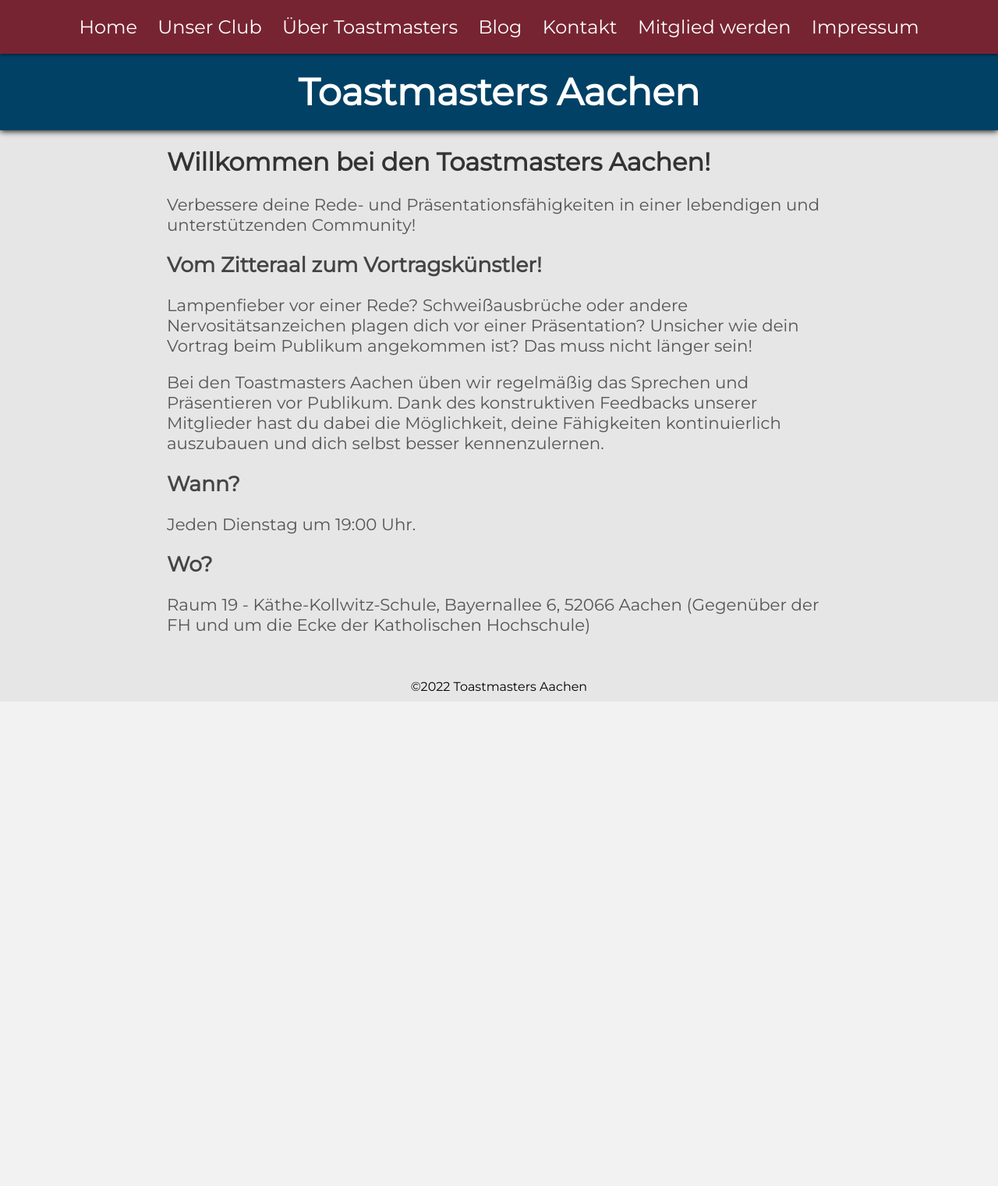
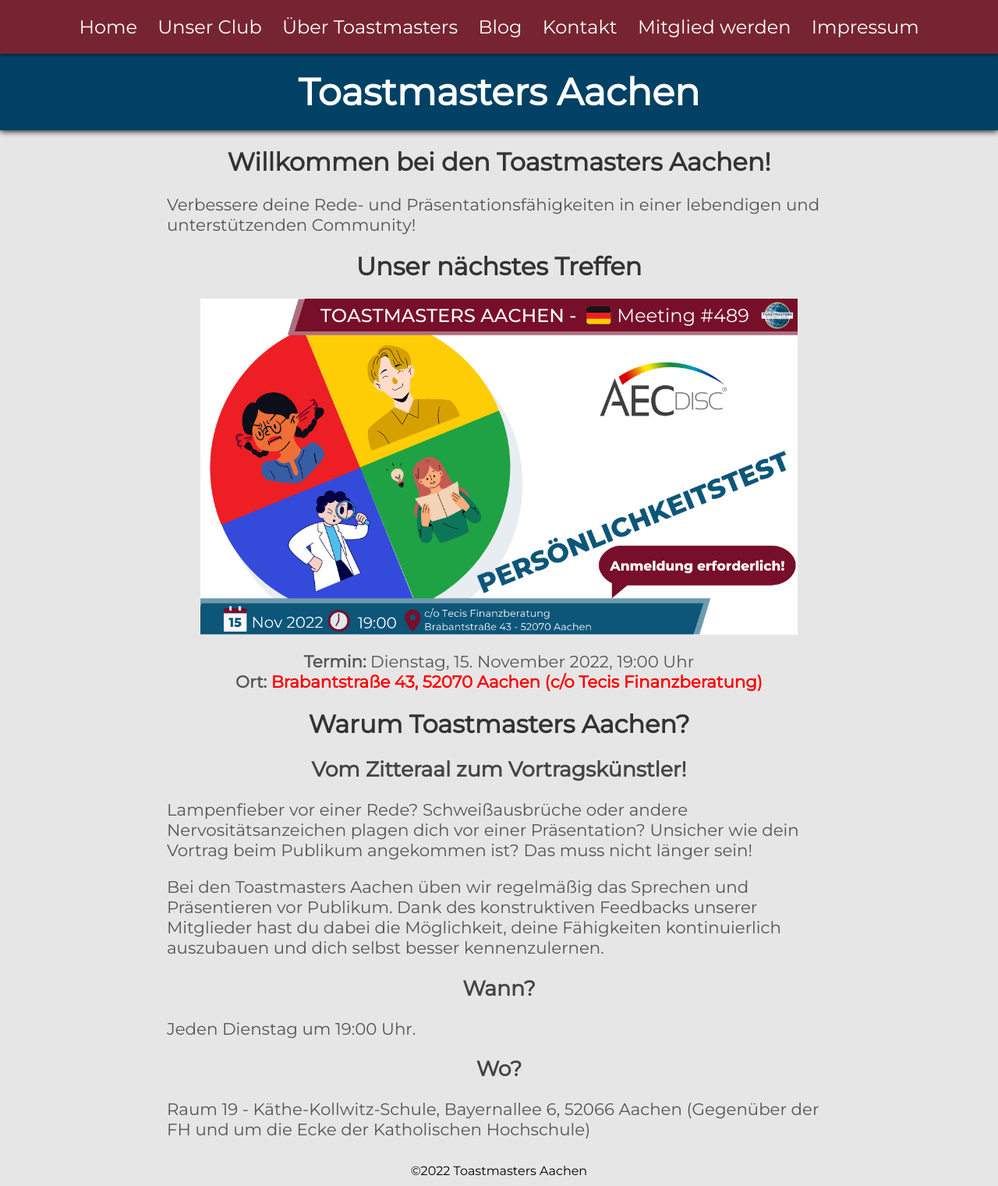
Before and after one commit to toastmasters-aachen/toastmasters-aachen.github.io, a Jekyll site: the page built from index.md, in a window 1280 px wide. Shown: the whole page at 78% size. Built offline with Jekyll 4.4.1, drawn with Linux system fonts in a browser that asks for light colours; before the commit the page ends 900 px from its top, so only the background shows below that.

Commit message:
Meeting 489 announcement

```diff
--- a/assets/css/style.css
+++ b/assets/css/style.css
@@ -29,16 +29,19 @@ html, body {
 h1 {
     font-size: 24pt;
     color: #333;
+    text-align: center;
 }
 
 h2 {
     font-size: 20pt;
     color: #444;
+    text-align: center;
 }
 
 h3 {
     font-size: 18pt;
     color: #555;
+    text-align: center;
 }
 
 p {
@@ -172,3 +175,10 @@ p {
     margin: 10px;
     text-decoration: none;
 }
+
+.img-centered {
+    display: block;
+    margin-left: auto;
+    margin-right: auto;
+    width: 90%;
+}
--- a/index.md
+++ b/index.md
@@ -5,6 +5,21 @@ layout: default
 # Willkommen bei den Toastmasters Aachen!
 
 Verbessere deine Rede- und Präsentationsfähigkeiten in einer lebendigen und unterstützenden Community!
+
+# Unser nächstes Treffen
+
+<img src="assets/images/tmac-489-poster.png" class="img-centered">
+
+<p style="text-align:center">
+<b>Termin:</b> Dienstag, 15. November 2022, 19:00 Uhr <br>
+
+<b>Ort:</b>
+<span style="color:red;font-weight:bold">
+Brabantstraße 43, 52070 Aachen (c/o Tecis Finanzberatung)
+</span>
+</p>
+
+# Warum Toastmasters Aachen?
 
 ## Vom Zitteraal zum Vortragskünstler!
 
@@ -20,7 +35,6 @@ Dank des konstruktiven Feedbacks unserer Mitglieder hast du dabei die Möglichke
 
 Jeden Dienstag um 19:00 Uhr.
 
-
 ## Wo?
 
 Raum 19 - Käthe-Kollwitz-Schule, Bayernallee 6, 52066 Aachen
```
Also changed, not shown: assets/images/tmac-489-poster.png (added).
